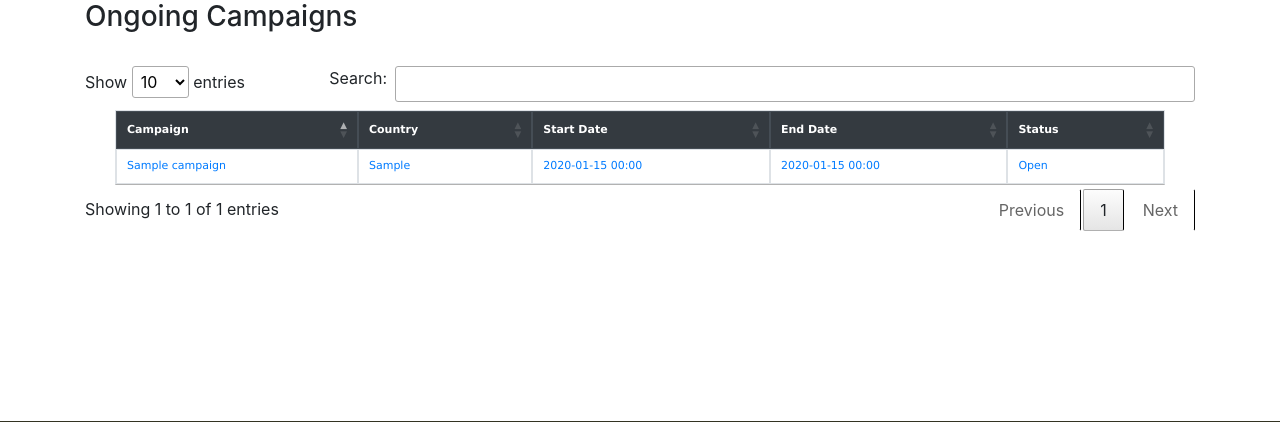
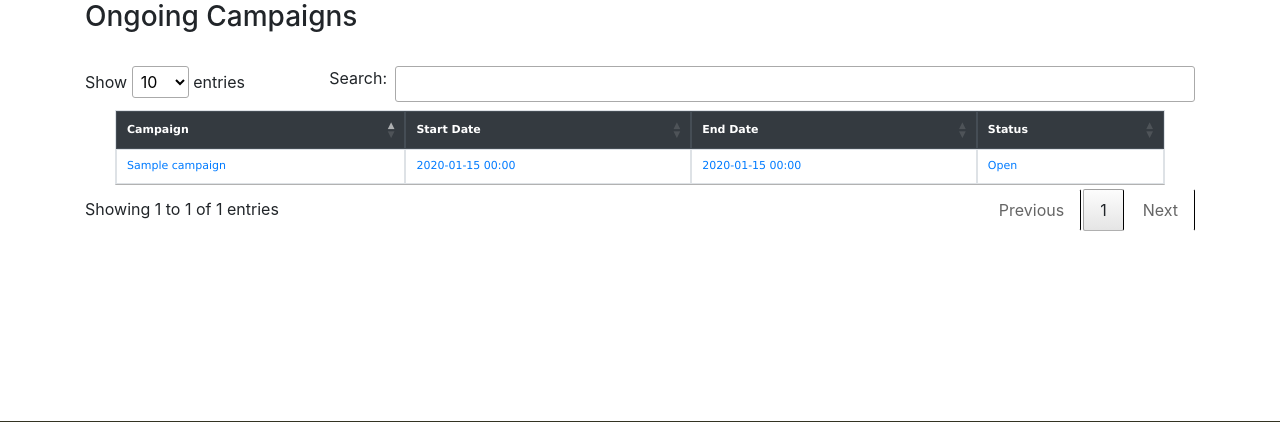
Before and after one commit to wikimedia/labs-tools-Isa, a Flask app: page /campaigns in a window 1280 px wide. Shown: the part 147-569 px from the top of the page. Run offline with Flask 2, Linux system fonts and the light colour scheme; tables that the repository leaves empty hold one stand-in row (values such as "Sample post"); parts of the project's set-up code (start-up, migrations or seed data) failed here and were passed over; some libraries are stand-ins or nearby versions.

Commit message:
Remove "country" column from Campaigns table and related routes and templates
* Removed country option where it is not required

Bug: T222156
Change-Id: I781e629e154894e05d90295146024d587fcf62df

```diff
--- a/isa/forms.py
+++ b/isa/forms.py
@@ -12,9 +12,6 @@ class CampaignForm(FlaskForm):
                                 Length(min=2, max=20)])
     description = StringField('Description', widget=widgets.TextArea())
     categories = StringField('Categories', widget=widgets.TextArea())
-    campaign_country = SelectField('Country',
-                                   choices=[(country.alpha_2, country.name) for
-                                            country in pycountry.countries])
     start_date = DateField('Start Date', id='datepick1',
                            format='%Y-%m-%d', validators=[InputRequired()])
     end_date = DateField('End Date', id='datepick2',
@@ -27,9 +24,6 @@ class UpdateCampaignForm(FlaskForm):
                                 validators=[DataRequired(), Length(min=2, max=20)])
     description = StringField('Description', widget=widgets.TextArea())
     categories = StringField('Categories', widget=widgets.TextArea())
-    campaign_country = SelectField('Country',
-                                   choices=[(country.alpha_2, country.name) for
-                                            country in pycountry.countries])
     start_date = DateField('Start Date', id='datepick1', validators=[InputRequired()])
     end_date = DateField('End Date', id='datepick2', validators=[InputRequired()])
     submit = SubmitField('Update')
--- a/isa/models.py
+++ b/isa/models.py
@@ -43,7 +43,6 @@ class Contribution(db.Model):
 
 class Campaign(db.Model):
     id = db.Column(db.Integer, primary_key=True)
-    campaign_country = db.Column(db.String(15), unique=True, nullable=False)
     campaign_name = db.Column(db.String(15), unique=True, nullable=False)
     categories = db.Column(db.Text, nullable=False)
     start_date = db.Column(db.Date, nullable=False,
--- a/isa/routes.py
+++ b/isa/routes.py
@@ -182,8 +182,11 @@ def testDbCommitSuccess():
 
 
 @app.route('/campaigns/create', methods=['GET', 'POST'])
-@login_required
 def CreateCampaign():
+    # We verify if current user is not authenticated
+    if not current_user.is_authenticated:
+        flash('You need to Login to create a campaign', 'danger')
+        return redirect(url_for('getCampaigns'))
     # We get the current user's user_name
     username = session.get('username', None)
     if username:
@@ -203,7 +206,6 @@ def CreateCampaign():
         # here we create a campaign
         # We add the campaign information to the database
         campaign = Campaign(
-            campaign_country=get_country_from_code(form.campaign_country.data),
             campaign_name=form.campaign_name.data,
             categories=form.categories.data,
             start_date=form.start_date.data,
@@ -317,7 +319,6 @@ def updateCampaign(id):
         campaign.campaign_name = form.campaign_name.data
         campaign.description = form.description.data
         campaign.categories = form.categories.data
-        campaign.campaign_country = get_country_from_code(form.campaign_country.data)
         campaign.start_date = form.start_date.data
         campaign.end_date = form.end_date.data
         if testDbCommitSuccess():
--- a/isa/templates/campaigns.html
+++ b/isa/templates/campaigns.html
@@ -19,7 +19,6 @@
                     <thead class="thead-dark">
                        <tr>
                           <th scope="col">Campaign</th>
-                          <th scope="col">Country</th>
                           <th scope="col">Start Date</th>
                           <th scope="col">End Date</th>
                           <th scope="col">Status</th>
@@ -32,14 +31,6 @@
                                   <a class="campaign-link" href="{{url_for('getCampaignById', id=campaign.id) }}">
                                       <span class="">
                                           {{ campaign.campaign_name }}
-                                      </span>
-                                  </a>
-                              </td>
-
-                              <td class="table-link-cell">
-                                  <a class="campaign-link" href="{{url_for('getCampaignById', id=campaign.id) }}">
-                                      <span class="">
-                                          {{ campaign.campaign_country }}
                                       </span>
                                   </a>
                               </td>
```
Also changed, not shown: isa/templates/create_campaign.html (+0 -14 lines), isa/templates/update_campaign.html (+0 -14 lines).
